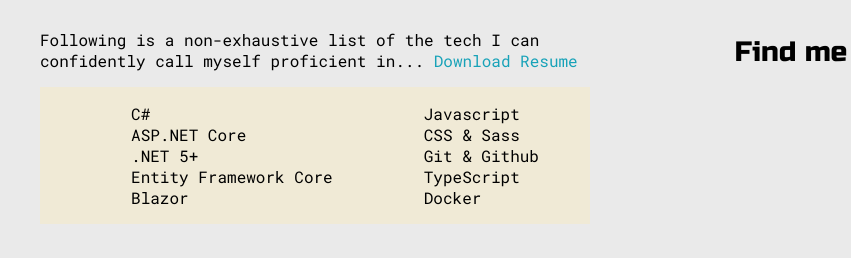
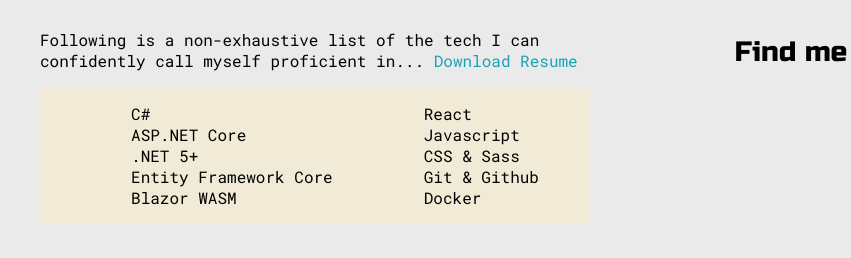
Before and after one commit to SamDevLog/Portfolioo, a plain HTML site: page index.html in a window 1280 px wide. Shown: the part 1718-1976 px from the top of the page, 0-851 px from the left. Drawn offline with nearby package versions, Linux system fonts and the light colour scheme.

Commit message:
Update index.html

```diff
--- a/index.html
+++ b/index.html
@@ -254,14 +254,14 @@
                             <li>ASP.NET Core</li>
                             <li>.NET 5+</li>
                             <li>Entity Framework Core</li>
-                            <li>Blazor</li>
+                            <li>Blazor WASM</li>
                         </ul>
 
                         <ul>
+                            <li>React</li>
                             <li>Javascript</li>
                             <li>CSS & Sass</li>
                             <li>Git & Github</li>
-                            <li>TypeScript</li>
                             <li>Docker</li>
                         </ul>
                     </div>
```
